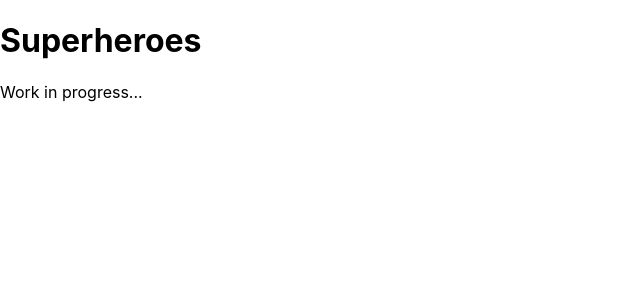
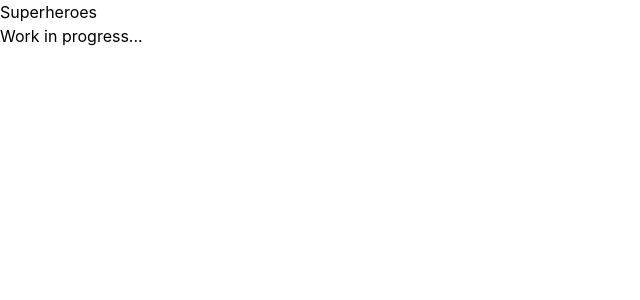
Before and after one commit to n1klu5/react-playground, a React (Vite) app: page /superheroes in a window 1280 px wide. Shown: the top 300 px of the page, without its empty margins (0-640 px from the left). Built offline with nearby package versions, Linux system fonts and the light colour scheme; no server answers.

Commit message:
chore: add tailwindcss

```diff
--- /dev/null
+++ b/postcss.config.cjs
@@ -0,0 +1,6 @@
+module.exports = {
+  plugins: {
+    tailwindcss: {},
+    autoprefixer: {}
+  }
+};
--- a/src/index.css
+++ b/src/index.css
@@ -1,4 +1,10 @@
+@tailwind base;
+@tailwind components;
+@tailwind utilities;
+
+@layer base {
   body {
+    min-height: 100vh;
     margin: 0;
     font-family: -apple-system, BlinkMacSystemFont, 'Segoe UI', 'Roboto', 'Oxygen',
       'Ubuntu', 'Cantarell', 'Fira Sans', 'Droid Sans', 'Helvetica Neue',
@@ -6,8 +12,4 @@ body {
     -webkit-font-smoothing: antialiased;
     -moz-osx-font-smoothing: grayscale;
   }
-
-code {
-  font-family: source-code-pro, Menlo, Monaco, Consolas, 'Courier New',
-    monospace;
 }
--- a/src/main.tsx
+++ b/src/main.tsx
@@ -2,6 +2,7 @@ import { App } from '@app/App';
 import { StrictMode } from 'react';
 import { createRoot } from 'react-dom/client';
 import { BrowserRouter } from 'react-router-dom';
+import 'tailwindcss/tailwind.css';
 import './app/shared/i18n';
 import './index.css';
 
--- /dev/null
+++ b/tailwind.config.js
@@ -0,0 +1,8 @@
+/** @type {import('tailwindcss').Config} */
+module.exports = {
+  content: ['./src/**/*.{js,ts,jsx,tsx}'],
+  theme: {
+    extend: {},
+  },
+  plugins: [],
+}
```
Also changed, not shown: package.json (+6 -1 lines), .eslintrc.js, .prettierrc.js, 1 other file (tests, documents, lock files or other folders). Lines whose indentation alone changed are shown as unchanged.
